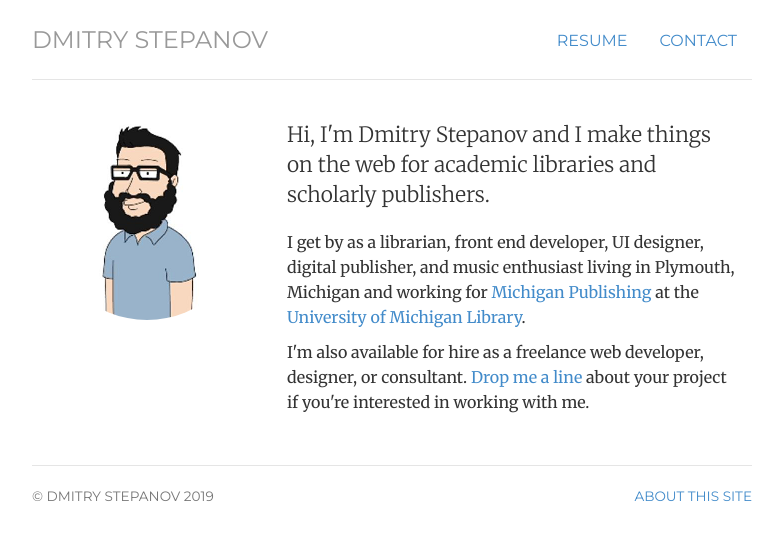
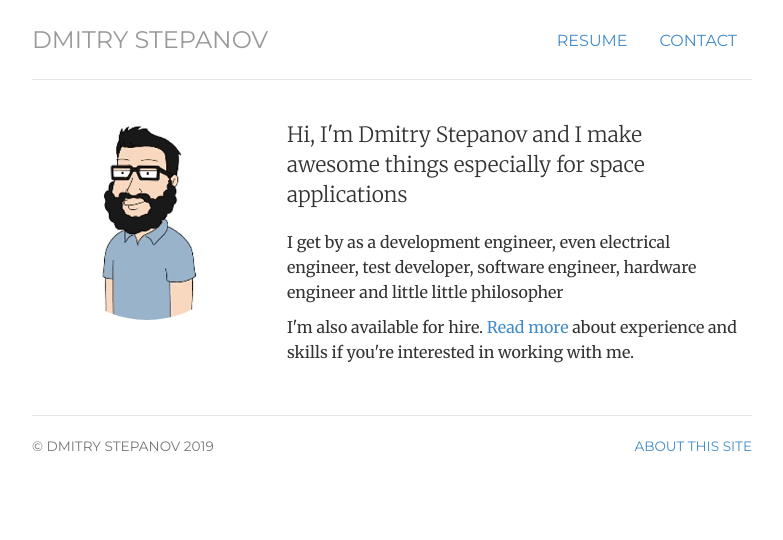
Before and after one commit to dmitrystp/dmitrystp.github.io, a Jekyll site: the page built from index.html, in a window 1280 px wide. Shown: the top 540 px of the page, without its empty margins (248-1031 px from the left). Built offline with Jekyll 4.4.1, drawn with Linux system fonts in a browser that asks for light colours; the list of posts is cut into pages by our own code.

Commit message:
main page fixed

```diff
--- a/index.html
+++ b/index.html
@@ -9,11 +9,10 @@ description: Dmitry Stepanov is a Engineer, in general Develomnent, little philo
 	<img  class="img-circle avatar" alt="Dmitry Stepanov" src="img/dmitrystepanov-400px.png">
 	</div>
 	<div itemscope itemtype="http://data-vocabulary.org/Person" class="col-sm-8">
-	<p class="lead">Hi, I'm <span itemprop="name">Dmitry Stepanov</span> and I make things on the web for academic libraries and scholarly publishers.</p>
-	<p>I get by as a <span itemprop="title">librarian</span>, <span itemprop="title">front end developer</span>, <span itemprop="title">UI designer</span>, <span itemprop="title">digital publisher</span>, and music enthusiast living in <span itemprop="address" itemscope
-    itemtype="http://data-vocabulary.org/Address"> <span itemprop="locality">Plymouth</span>, <span itemprop="region">Michigan</span></span> and working for <a href="http://www.publishing.umich.edu">Michigan Publishing</a> at <span itemprop="affiliation">the <a href="http://www.lib.umich.edu">University of Michigan Library</a></span>.</p>
+	<p class="lead">Hi, I'm <span itemprop="name">Dmitry Stepanov</span> and I make awesome things especially for space applications</p>
+	<p>I get by as a <span itemprop="title">development engineer</span>, even <span itemprop="title">electrical engineer</span>, <span itemprop="title">test developer</span>, <span itemprop="title">software engineer</span>, hardware engineer and little little philosopher</p>
 
-	<p>I'm also available for hire as a <span itemprop="title">freelance web developer, designer, or consultant</span>. <a href="contact">Drop me a line</a> about your project if you're interested in working with me.</p>
+	<p>I'm also available for hire. <a href="Resume">Read more</a> about experience and skills if you're interested in working with me.</p>
 	</div>
 </div>
 <!-- </div> -->
```
